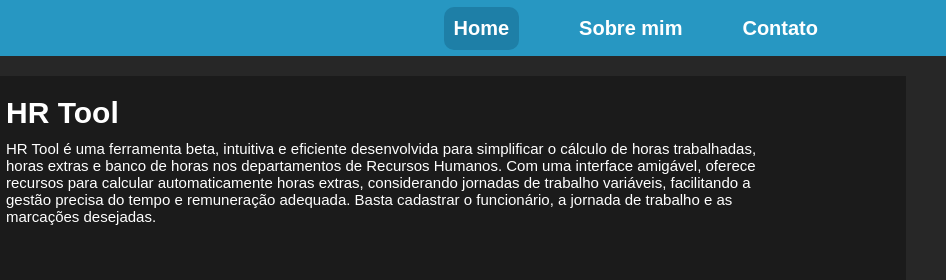
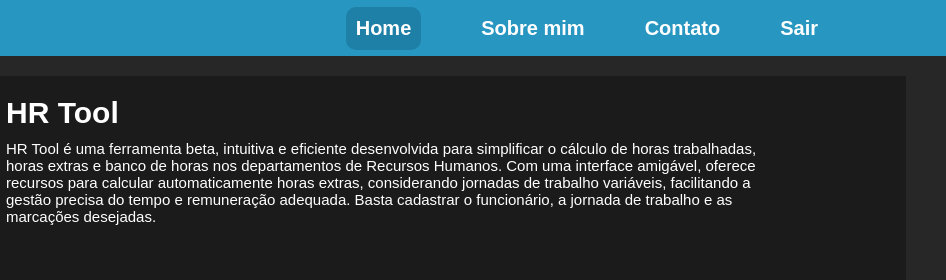
Before and after one commit to lukas-lkc/hrtool, a website with bundled scripts: page index.html in a window 1280 px wide. Shown: the top 280 px of the page, 334-1280 px from the left. Built offline with nearby package versions, Linux system fonts and the light colour scheme.

Commit message:
Adicionado btn sair no header

```diff
--- a/index.html
+++ b/index.html
@@ -47,6 +47,7 @@
       <a href="https://lukas-lkc.github.io/hrtool" class="active">Home</a>
       <a href="https://github.com/lukas-lkc">Sobre mim</a>
       <a href="https://www.instagram.com/lukas_lkc/?utm_source=ig_web_button_share_sheet&igshid=OGQ5ZDc2ODk2ZA==">Contato</a>
+      <a href="https://lukas-lkc.github.io/loginHrTool/">Sair</a>
     </nav>
   </header>
   <!-- main -->
```
